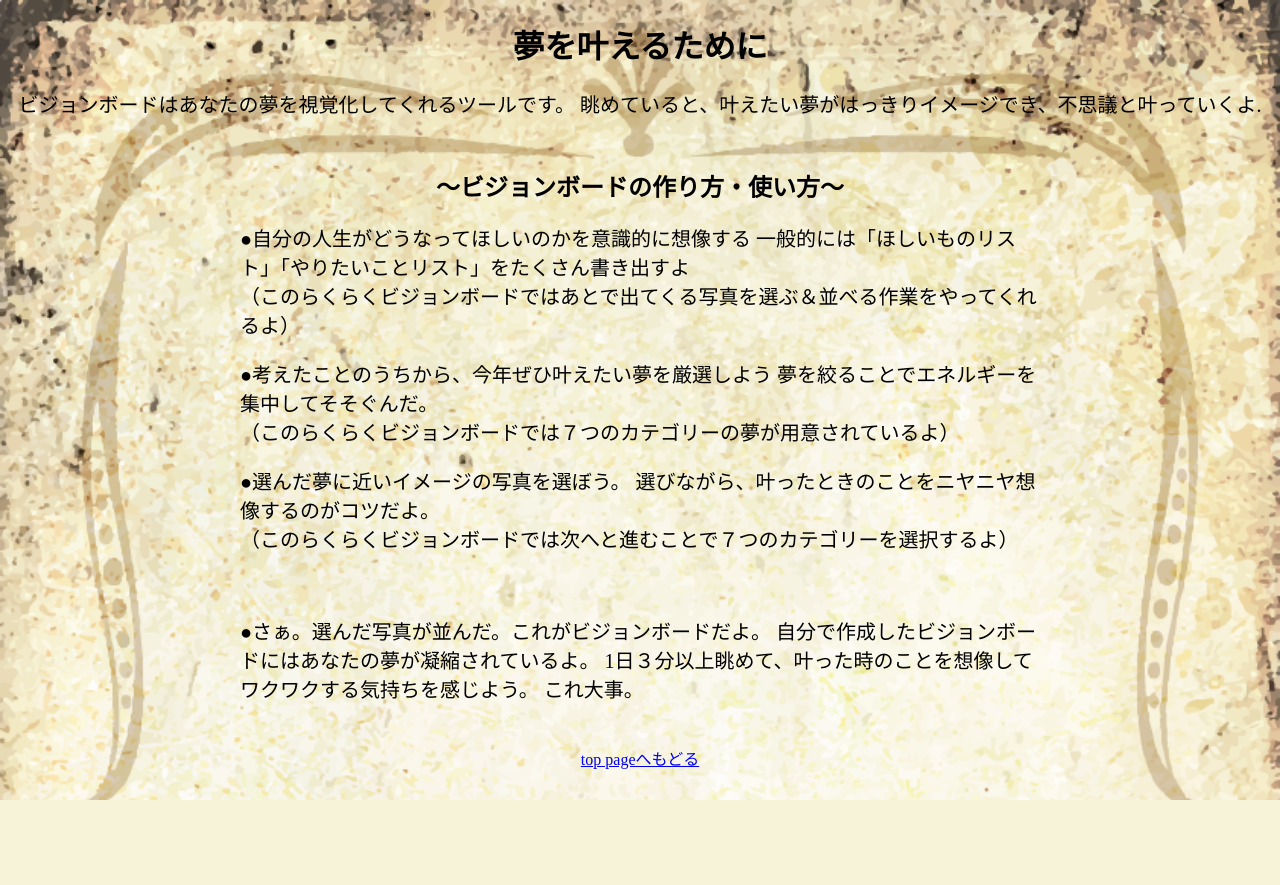
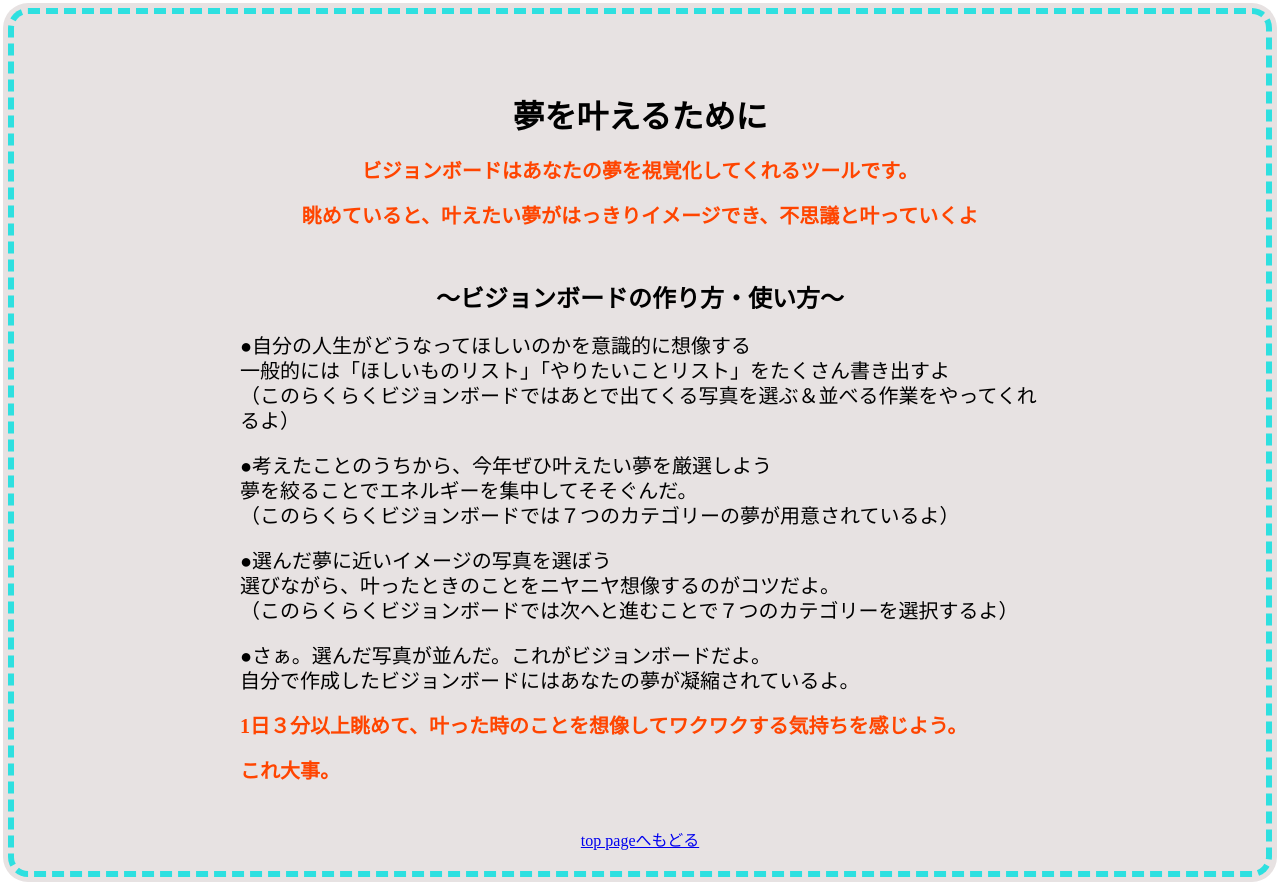
Before and after one commit to Fumiya-Oshiro/vision, a Flask app: page /about in a window 1280 px wide. Before the commit the page ends 800 px from the top, so only its background shows below. Run offline with Flask 2, Linux system fonts and the light colour scheme.

Commit message:
aboutpageの背景の変更

```diff
--- a/static/css/aboutpage.css
+++ b/static/css/aboutpage.css
@@ -1,8 +1,12 @@
 body {
     text-align: center;
-    background-image: url(../img/bgframe.png);
+    /* background-image: url(../img/bgborder.jpg); */
     /* no-repeat center center */
-    background-size: cover;
+    background-size: auto auto;
+}
+
+p {
+    line-height: 25px;
 }
 
 .a {
@@ -18,6 +22,18 @@ body {
 }
 
 
+.background {
+    background: #e7e2e2;
+    padding: 20px;
+    border: 6px dashed #2ee0e0;
+    box-shadow: 0 0 0 8px #2ee0e0;
+    -moz-box-shadow: 0 0 0 5px #e7e2e2;
+    -webkit-box-shadow: 0 0 0 5px #e7e2e2;
+    font-size: 100%;
+    border-radius: 20px;
+}
+
+
 .container {
     font-size: 20px;
     width: 800px;
--- a/templates/aboutpage.html
+++ b/templates/aboutpage.html
@@ -9,34 +9,39 @@
 </head>
 <body>
 
-    <div class="exposition1">
+
+
+<div class="background">
+    <br><br>
+<div class="exposition1">
         <h1>夢を叶えるために</h1>
-           <P>ビジョンボードはあなたの夢を視覚化してくれるツールです。
-            眺めていると、叶えたい夢がはっきりイメージでき、不思議と叶っていくよ.</p>
+        <p><font color="orangered"><b>ビジョンボードはあなたの夢を視覚化してくれるツールです。</b></font></p>
+        <p><font color="orangered"><b>眺めていると、叶えたい夢がはっきりイメージでき、不思議と叶っていくよ</b></font></p>
     </div>
-    <div class="exposition2">
+    <div class="exposition2"></div>
         <h2>～ビジョンボードの作り方・使い方～</h2>
 
 <div class="box17">
 
     <div class="container">
 
-        <p>●自分の人生がどうなってほしいのかを意識的に想像する
+        <p>●自分の人生がどうなってほしいのかを意識的に想像する<br>
             一般的には「ほしいものリスト」「やりたいことリスト」をたくさん書き出すよ
             <br>（このらくらくビジョンボードではあとで出てくる写真を選ぶ＆並べる作業をやってくれるよ）</p>
         <!-- <br> -->
-        <p>●考えたことのうちから、今年ぜひ叶えたい夢を厳選しよう
+        <p>●考えたことのうちから、今年ぜひ叶えたい夢を厳選しよう<br>
             夢を絞ることでエネルギーを集中してそそぐんだ。
             <br>（このらくらくビジョンボードでは７つのカテゴリーの夢が用意されているよ）</p>
         <!-- <br> -->
-        <p>●選んだ夢に近いイメージの写真を選ぼう。
+        <p>●選んだ夢に近いイメージの写真を選ぼう<br>
             選びながら、叶ったときのことをニヤニヤ想像するのがコツだよ。
             <br>（このらくらくビジョンボードでは次へと進むことで７つのカテゴリーを選択するよ）</p>
-        <br>
-        <p>●さぁ。選んだ写真が並んだ。これがビジョンボードだよ。
+
+        <p>●さぁ。選んだ写真が並んだ。これがビジョンボードだよ。<br>
             自分で作成したビジョンボードにはあなたの夢が凝縮されているよ。
-            1日３分以上眺めて、叶った時のことを想像してワクワクする気持ちを感じよう。
-            これ大事。
+<br>
+        <p><font color="orangered"><b>1日３分以上眺めて、叶った時のことを想像してワクワクする気持ちを感じよう。</b></font></p>
+        <p><font color="orangered"><b>これ大事。</b></font></p>
         </p>
         <br>
     </div>
@@ -44,6 +49,6 @@
 <a href="/">top pageへもどる</a>
 
 
-
+</div></div>
 </body>
 </html>
```
Also changed, not shown: static/css/visionBoard.css (+5 -4 lines), static/img/bgborder.jpg (renamed from backgroundborder.jpg).
